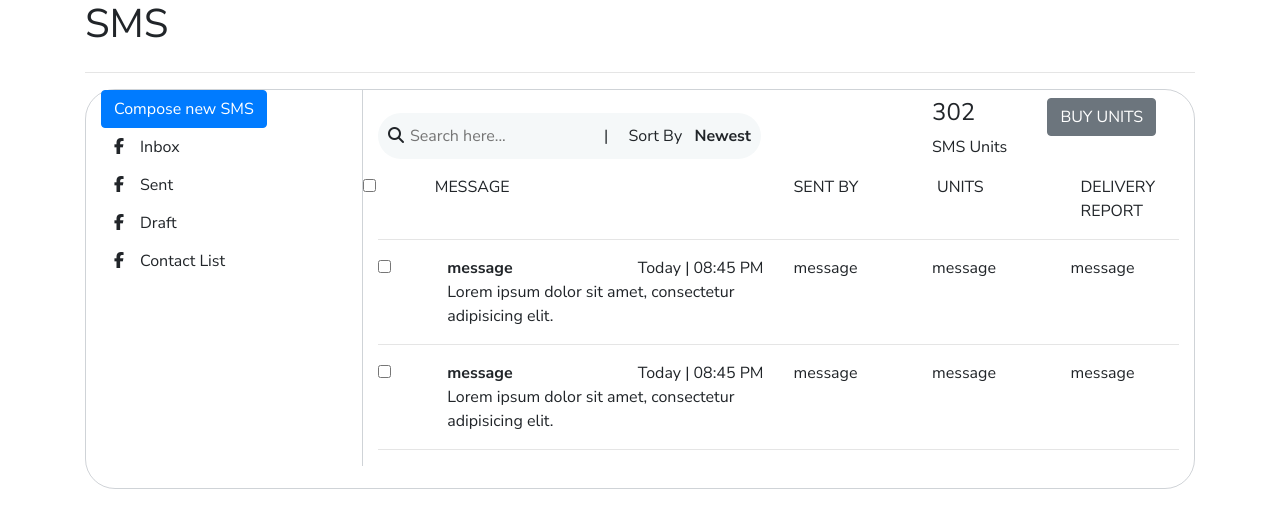
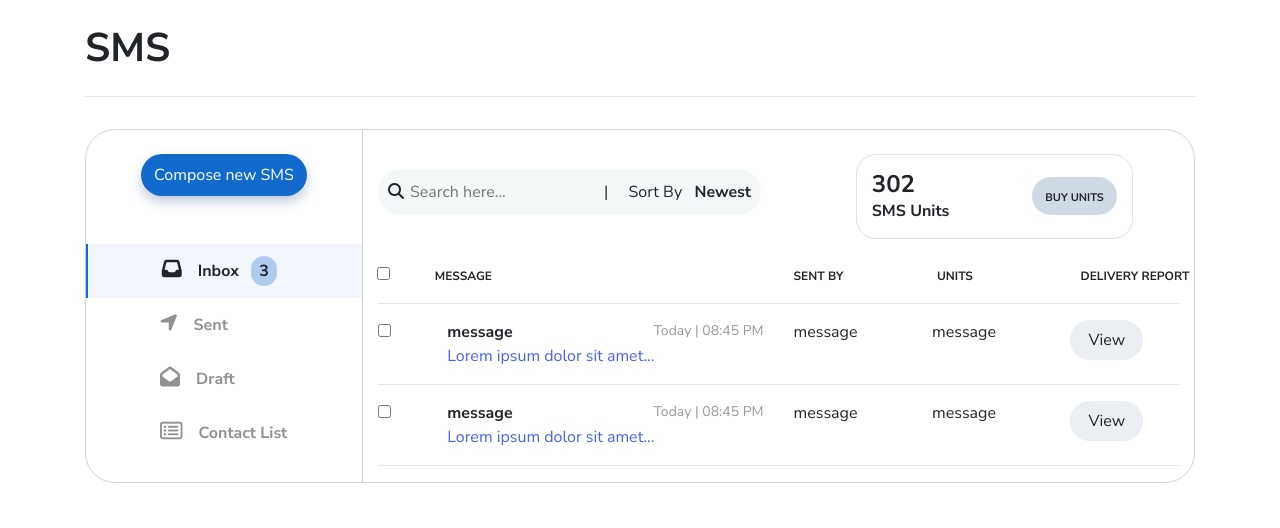
Before and after one commit to Oladapodaniel/CMS-1, a Vue app: page /sms in a window 1280 px wide. Shown: the top 528 px of the page. Built offline with nearby package versions, Linux system fonts and the light colour scheme; no server answers; sample sign-in values are in the browser's storage; what vue-highcharts would draw is missing.

Commit message:
Add sms page

```diff
--- a/src/views/communication/SmsList.vue
+++ b/src/views/communication/SmsList.vue
@@ -1,9 +1,9 @@
 !<template>
   <div>
     <div class="container">
-      <div class="row">
+      <div class="row mt-4">
         <div class="col-md-12">
-          <h1>SMS</h1>
+          <h1 class="font-weight-bold">SMS</h1>
         </div>
       </div>
       <div class="row">
@@ -13,42 +13,67 @@
       </div>
 
       <!-- Content Box -->
-      <main id="main">
+      <main id="main" class="mt-3">
         <div class="container-fluid">
           <div class="row">
             <!-- Side mennu -->
             <div class="col-md-3" id="side-menu">
               <div class="row">
-                <div class="col-md-12">
-                  <button class="btn btn-primary">Compose new SMS</button>
+                <div class="col-md-12 d-flex justify-content-center mt-4 mb-5">
+                  <button class="btn compose-btn">Compose new SMS</button>
                 </div>
               </div>
               <div class="row">
-                <div class="col-md-12 d-flex flex-column align-items-start">
-                  <a class="btn btn-default">
-                    <i class="fa fa-facebook mr-3"></i>
-                    <span>Inbox</span>
+                <div
+                  class="col-md-12"
+                >
+                  <div class="row menu-item-con active py-2">
+                    <div class="col-md-8 m-auto">
+                      <a class="btn btn-default font-weight-bold">
+                        <i class="fas fa-inbox mr-3 menu-icon"></i>
+                        <span class="menu-item"
+                          >Inbox
+                          <span class="inbox-count ml-md-2">3</span></span
+                        >
                       </a>
-                  <a class="btn btn-default">
-                    <i class="fa fa-facebook mr-3"></i>
-                    <span>Sent</span>
+                    </div>
+                  </div>
+
+                  <div class="row menu-item-con py-2">
+                    <div class="col-md-8 m-auto">
+                      <a class="btn btn-default font-weight-bold">
+                        <i class="fa fa-location-arrow mr-3 menu-icon"></i>
+                        <span class="menu-item">Sent</span>
                     </a>
-                  <a class="btn btn-default">
-                    <i class="fa fa-facebook mr-3"></i>
-                    <span>Draft</span>
+                    </div>
+                  </div>
+
+                  <div class="row menu-item-con py-2">
+                    <div class="col-md-8 m-auto">
+                      <a class="btn btn-default font-weight-bold">
+                        <i class="fa fa-envelope-open mr-3 menu-icon"></i>
+                        <span class="menu-item">Draft</span>
                     </a>
-                  <a class="btn btn-default">
-                    <i class="fa fa-facebook mr-3"></i>
-                    <span>Contact List</span>
+                    </div>
+                  </div>
+
+                  <div class="row menu-item-con py-2">
+                    <div class="col-md-8 m-auto">
+                      <a class="btn btn-default font-weight-bold">
+                        <i class="fa fa-list-alt mr-3 menu-icon"></i>
+                        <span class="menu-item">Contact List</span>
                     </a>
+                    </div>
+                  </div>
+
                 </div>
               </div>
             </div>
 
             <!-- Bigger row -->
             <div class="col-md-9">
-              <div class="row d-md-flex align-items-center mt-2">
-                <div class="col-md-8">
+              <div class="row d-md-flex align-items-center mt-3 mb-4">
+                <div class="col-md-7 col-sm-12">
                   <div class="search-div">
                     <span><i class="fa fa-search mr-1"></i></span>
                     <input type="text" placeholder="Search here..." />
@@ -57,14 +82,18 @@
                     <span class="font-weight-bold"> Newest</span>
                   </div>
                 </div>
-                <div class="col-md-4">
-                  <div class="row">
-                    <div class="col-md-5">
-                      <h4>302</h4>
-                      <p>SMS Units</p>
+                <div class="col-md-4 ml-2 mt-sm-2 units-container">
+                  <div class="row d-sm-flex align-items-center units-div">
+                    <div class="col-sm-5">
+                      <h4 class="font-weight-bold mb-0">302</h4>
+                      <p class="font-weight-bold mb-0">SMS Units</p>
                     </div>
-                    <div class="col-md-7">
-                      <button class="btn btn-secondary">BUY UNITS</button>
+                    <div class="col-sm-7 d-sm-flex justify-content-end">
+                      <button class="btn buy-btn">
+                        <span class="btn-text">
+                            BUY UNITS
+                        </span>
+                      </button>
                     </div>
                   </div>
                 </div>
@@ -72,23 +101,23 @@
 
               <div class="row">
                 <div class="col-md-12">
-                  <div class="row">
+                  <div class="row header-row">
                     <div class="col-md-12 px-0">
                       <div class="row">
-                        <div class="col-md-1">
+                        <div class="col-md-1 text-md-right text-lg-center px-0">
                           <input type="checkbox" />
                         </div>
                         <div class="col-md-5">
-                          <span>MESSAGE</span>
+                          <span class="th">MESSAGE</span>
                         </div>
                         <div class="col-md-2">
-                          <span>SENT BY</span>
+                          <span class="th">SENT BY</span>
                         </div>
                         <div class="col-md-2">
-                          <span>UNITS</span>
+                          <span class="th">UNITS</span>
                         </div>
                         <div class="col-md-2">
-                          <span>DELIVERY REPORT</span>
+                          <span class="th">DELIVERY REPORT</span>
                         </div>
                       </div>
                     </div>
@@ -105,23 +134,39 @@
                           <input type="checkbox" />
                         </div>
                         <div class="col-md-5 d-md-flex flex-column">
-                          <span class="d-flex justify-content-between">
+                          <span
+                            class="d-flex justify-content-between msg-n-time"
+                          >
                             <span class="font-weight-bold">message</span>
-                            <span>Today | 08:45 PM</span>
+                            <span class="timestamp">Today | 08:45 PM</span>
                           </span>
-                          <span
-                            >Lorem ipsum dolor sit amet, consectetur adipisicing
-                            elit.</span
+                          <span class="brief-message"
+                            >Lorem ipsum dolor sit amet...</span
                           >
                         </div>
-                        <div class="col-md-2">
+                        <div
+                          class="col-md-2 col-ms-12 d-flex justify-content-between"
+                        >
+                          <span class="hidden-header font-weight-bold"
+                            >SENT BY:
+                          </span>
                           <span>message</span>
                         </div>
-                        <div class="col-md-2">
+                        <div
+                          class="col-md-2 col-ms-12 d-flex justify-content-between"
+                        >
+                          <span class="hidden-header font-weight-bold"
+                            >UNITS:
+                          </span>
                           <span>message</span>
                         </div>
-                        <div class="col-md-2">
-                          <span>message</span>
+                        <div
+                          class="col-md-2 col-ms-12 d-flex justify-content-between"
+                        >
+                          <span class="hidden-header font-weight-bold"
+                            >DELIVER REPORT:
+                          </span>
+                          <span class="view-btn">View</span>
                         </div>
                       </div>
                       <div class="row">
@@ -131,6 +176,7 @@
                       </div>
                     </div>
                   </div>
+
                   <div class="row">
                     <div class="col-md-12">
                       <div class="row">
@@ -138,30 +184,40 @@
                           <input type="checkbox" />
                         </div>
                         <div class="col-md-5 d-md-flex flex-column">
-                          <span class="d-flex justify-content-between">
+                          <span
+                            class="d-flex justify-content-between msg-n-time"
+                          >
                             <span class="font-weight-bold">message</span>
-                            <span>Today | 08:45 PM</span>
+                            <span class="timestamp">Today | 08:45 PM</span>
                           </span>
-                          <span
-                            >Lorem ipsum dolor sit amet, consectetur adipisicing
-                            elit.</span
+                          <span class="brief-message"
+                            >Lorem ipsum dolor sit amet...</span
                           >
                         </div>
-                        <div class="col-md-2">
+                        <div
+                          class="col-md-2 col-ms-12 d-flex justify-content-between"
+                        >
+                          <span class="hidden-header">message: </span>
                           <span>message</span>
                         </div>
-                        <div class="col-md-2">
+                        <div
+                          class="col-md-2 col-ms-12 d-flex justify-content-between"
+                        >
+                          <span class="hidden-header">message: </span>
                           <span>message</span>
                         </div>
-                        <div class="col-md-2">
-                          <span>message</span>
-                        </div>
-                      </div>
+                        <div
+                          class="col-md-2 col-ms-12 d-flex justify-content-between"
+                        >
+                          <span class="hidden-header">message: </span>
+                          <span class="view-btn">View</span>
                         </div>
                       </div>
                       <div class="row">
                         <div class="col-md-12">
                           <hr class="hr" />
+                        </div>
+                      </div>
                     </div>
                   </div>
                 </div>
@@ -182,7 +238,6 @@ export default {};
 #main {
   border: 1px solid #02172e30;
   border-radius: 30px;
-  height: 400px;
 }
 
 #side-menu {
@@ -192,7 +247,7 @@ export default {};
 .search-div {
   width: fit-content;
   padding: 10px;
-    background: #F5F8F9;
+  background: #f5f8f9;
   border-radius: 200px;
 }
 
@@ -201,4 +256,123 @@ export default {};
   border: none;
   outline: transparent;
 }
+
+.brief-message {
+  color: #4762f0;
+}
+
+.compose-btn {
+  background: #136acd;
+  box-shadow: 0px 6px 12px #708eb170;
+  border-radius: 22px;
+  color: #fff;
+  height: 42px;
+  display: flex;
+  align-items: center;
+  justify-content: center;
+}
+
+.menu-icon {
+  font-size: 20px;
+}
+
+.units-div {
+  border: 1px solid #dde2e6;
+  border-radius: 20px;
+  padding: 15px 0;
+}
+
+.hidden-header {
+  display: none;
+}
+
+.th {
+  font-size: 12px;
+  font-weight: 700;
+}
+
+.inbox-count {
+  background: rgba(19, 106, 205, 0.3);
+  padding: 4px 8px;
+  border-radius: 22px;
+}
+
+.menu-item-con {
+    color: #002044;
+    opacity: 0.5;
+}
+
+.menu-item-con.active {
+    background: rgba(19, 106, 205, 0.05);
+    border-left: 2px solid #136ACD;
+    opacity: 1;
+}
+
+.buy-btn {
+    background: rgb(112, 142, 177, .33);
+    border-radius: 22px;
+}
+
+.btn-text {
+    opacity: 1;
+    font-size: 11px;
+    font-weight: 700;
+}
+
+.timestamp {
+    font-size: 14px;
+    color: #333333;
+    opacity: 0.5;
+}
+
+.view-btn {
+    background: #EBEFF4;
+    border-radius: 21px;
+    padding: 4px 18px;
+    height: 40px;
+    display: flex;
+    align-items: center;
+    justify-content: center;
+}
+
+@media screen and (max-width: 767px) {
+  .hidden-header {
+    display: inline-block;
+    font-size: 12px;
+  }
+
+  .header-row {
+    display: none;
+  }
+
+  #menu-items {
+    flex-direction: row !important;
+  }
+
+  .search-div {
+    width: 100%;
+  }
+
+  .units-div {
+    width: 100%;
+  }
+
+  .units-container {
+    margin-left: 0;
+    margin: auto;
+  }
+}
+
+@media screen and (max-width: 1000px) {
+  .msg-n-time {
+    flex-direction: column;
+    margin-bottom: 8px;
+  }
+}
+
+@media screen and (min-width: 1000px) {
+  #menu-items {
+    min-width: 100% !important;
+  }
+}
 </style>
```
Lines whose indentation alone changed are shown as unchanged.
